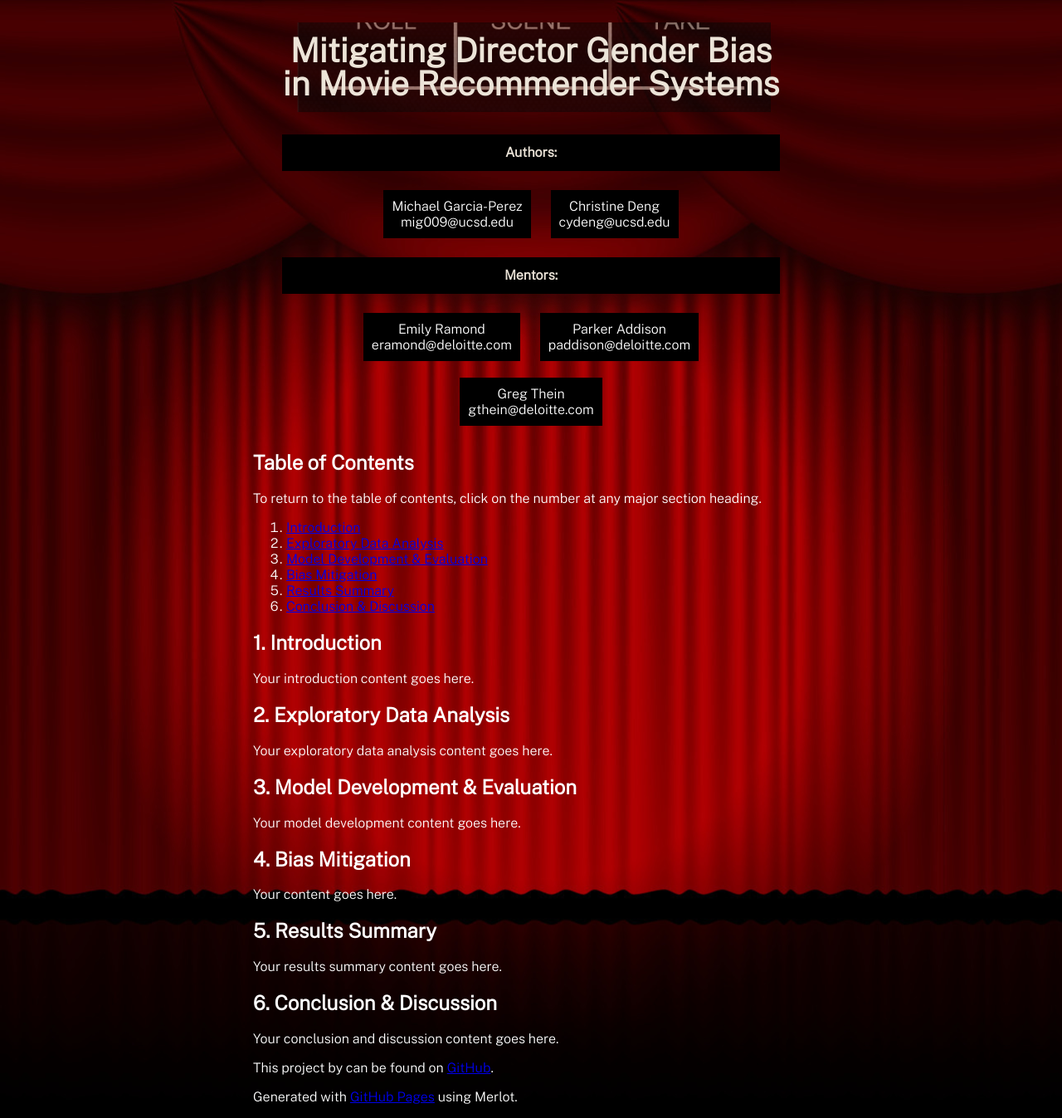
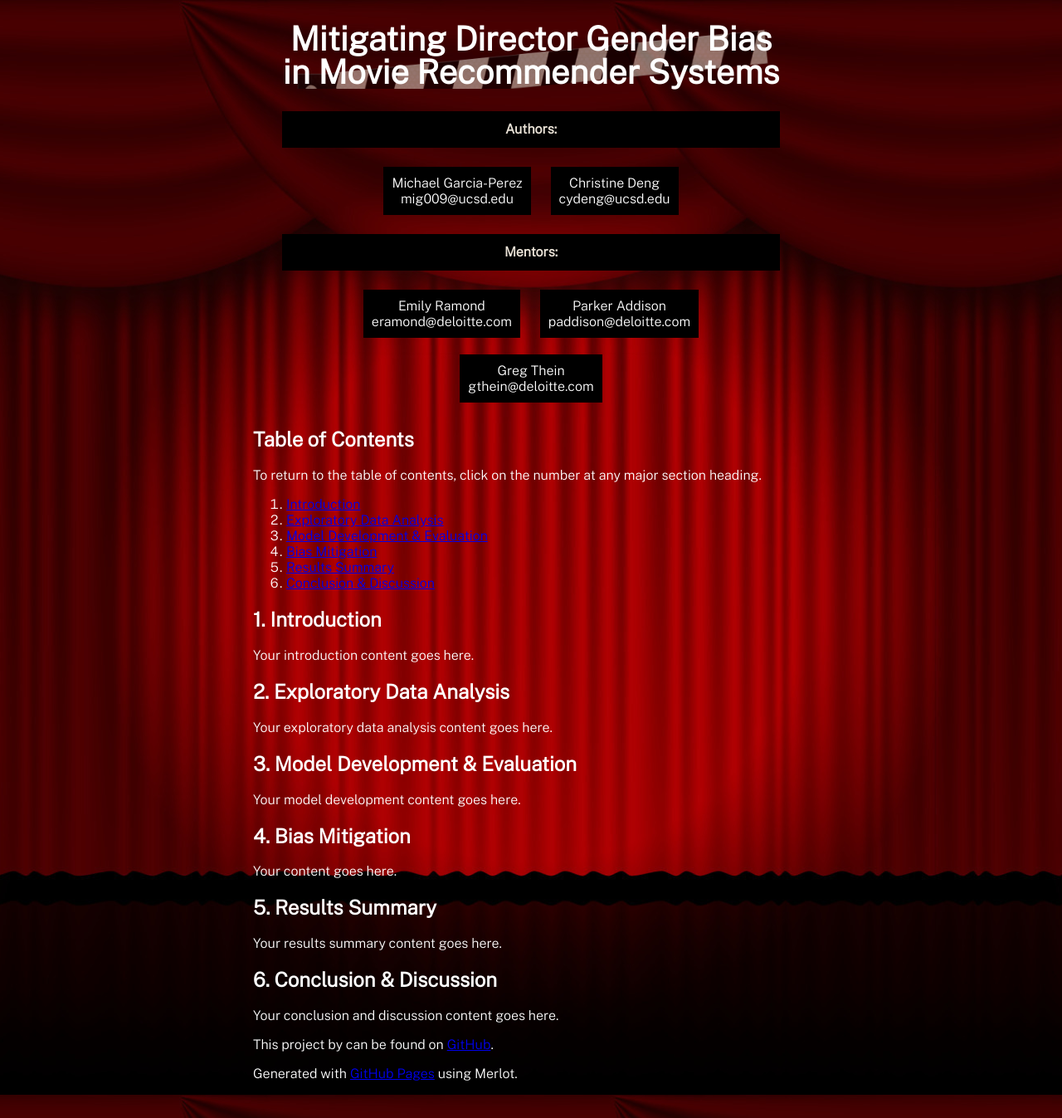
Before and after one commit to michael-garciaperez/DSC180A-Methodology-5, a Jekyll site: the page built from index.md, in a window 1280 px wide. Shown: the whole page at 83% size. Built offline with Jekyll 4.4.1, drawn with Linux system fonts in a browser that asks for light colours.

Commit message:
Update style.scss

```diff
--- a/assets/css/style.scss
+++ b/assets/css/style.scss
@@ -6,17 +6,17 @@
 
 body {
   background-image: url('../images/curtains.jpeg');
-  background-size: cover; /* Ensure the background image covers the entire viewport */
-  background-position: center; /* Center the background image */
-  font-family: 'Public Sans', sans-serif; /* Set the font family to Public Sans */
-  color: white; /* Set text color to white */
-  margin: 0; /* Reset margin to ensure body is centered properly */
+  background-size: cover;
+  background-position: center;
+  font-family: 'Public Sans', sans-serif;
+  color: white;
+  margin: 0;
 }
 
 div.shell {
   display: block;
   width: 670px;
-  margin: 0 auto; /* Center the shell horizontally */
+  margin: 0 auto;
 }
 
 /* header */
@@ -25,34 +25,32 @@
   position: relative;
   z-index: 2;
   margin: 0 auto;
-  max-width: 600px; /* Limit the maximum width of the header */
-  padding: 0 20px; /* Add padding to the header */
+  max-width: 600px;
+  padding: 0 20px;
 }
 
 header h1 {
   font-size: 2.5em;
   font-weight: 800;
   font-style: normal;
-  color: #ece4d8;
+  color: white;
   text-align: center;
   line-height: 1;
-  padding: 14px 0; /* Adjust padding to center content vertically */
-  position: relative; /* Ensure relative positioning for pseudo-element */
+  position: relative; /* Ensure proper stacking order */
 }
 
-/* Background image behind h1 text */
 header h1:before {
   content: '';
   position: absolute;
   top: 0;
   left: 0;
-  width: 100%; /* Adjust the width of the background image */
-  height: 100%; /* Adjust the height of the background image */
+  width: 100%;
+  height: 100%;
   background-image: url('../images/clapboard.png');
-  background-size: cover; /* Ensure the entire background image covers the pseudo-element */
-  background-repeat: no-repeat; /* Prevent the background image from repeating */
-  background-position: center; /* Center the background image vertically */
-  opacity: 0.5; /* Adjust opacity to control the visibility of the background */
+  background-size: cover;
+  background-repeat: no-repeat;
+  background-position: top center;
+  opacity: 0.5;
   z-index: -1;
 }
 
@@ -63,8 +61,8 @@
   color: #ece4d8;
   text-align: center;
   line-height: 1;
-  padding: 14px 0; /* Adjust padding to center content vertically */
-  background-color: black; /* Add black background */
+  padding: 14px 0;
+  background-color: black;
   border-width: 10px;
   border-image-source: url('../images/clapboard.png');
   border-image-slice: fill;
```
